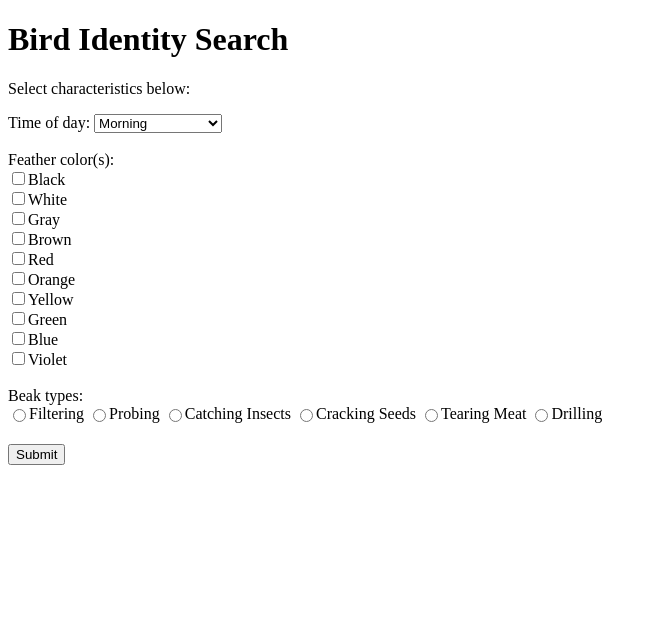
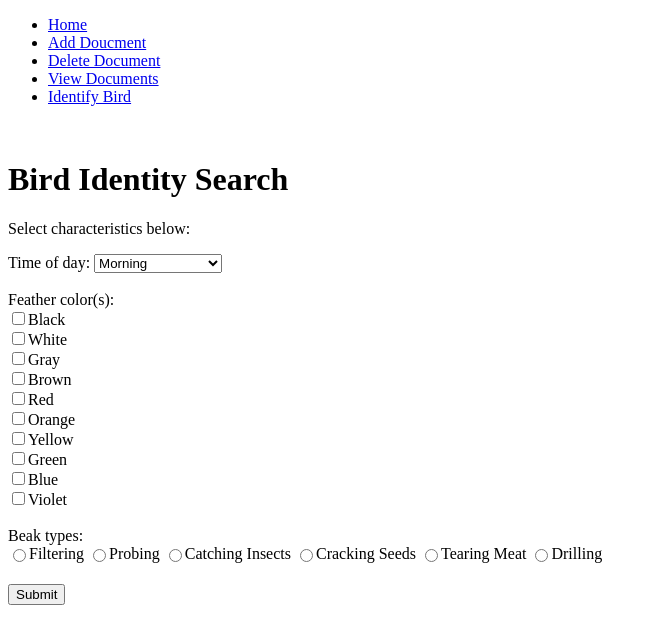
Before and after one commit to ChristianAlameda/BirdWatchers, a Flask app: page /identify in a window 1280 px wide. Shown: the top 644 px of the page, without its empty margins (0-657 px from the left). Run offline with Flask 3, Linux system fonts and the light colour scheme.

Commit message:
made buttons to move to whatever path we want

```diff
--- a/templates/add.html
+++ b/templates/add.html
@@ -57,6 +57,7 @@
             <li><a href="/add">Add Doucment</a></li>
             <li><a href="/rem">Delete Document</a></li>
             <li><a href="/view">View Documents</a></li>
+            <li><a href="/identify">Identify Bird</a></li>
         </ul><br>
         <h1  style="text-align:center">Add Doucment</h1><br>
         <button onclick="addForm()">Add Form</button>
--- a/templates/home.html
+++ b/templates/home.html
@@ -11,6 +11,8 @@
             <li><a href="/add">Add Doucment</a></li>
             <li><a href="/rem">Delete Document</a></li>
             <li><a href="/view">View Documents</a></li>
+            <li><a href="/identify">Identify Bird</a></li>
+
         </ul><br>
         <h1  style="text-align:center">HOMEPAGE</h1><br>
     </body>
--- a/templates/identify.html
+++ b/templates/identify.html
@@ -20,6 +20,14 @@
 </style>
 </head>
 <body>
+    <ul>
+        <li><a class="current" href="/">Home</a></li>
+        <li><a href="/add">Add Doucment</a></li>
+        <li><a href="/rem">Delete Document</a></li>
+        <li><a href="/view">View Documents</a></li>
+        <li><a href="/identify">Identify Bird</a></li>
+
+    </ul><br>
 
     <h1>Bird Identity Search</h1>
 
--- a/templates/rem.html
+++ b/templates/rem.html
@@ -11,6 +11,8 @@
             <li><a href="/add">Add Doucment</a></li>
             <li><a href="/rem">Delete Document</a></li>
             <li><a href="/view">View Documents</a></li>
+            <li><a href="/identify">Identify Bird</a></li>
+
         </ul><br>
         <h1  style="text-align:center">Remove Document</h1><br>
         <form action="rem/newDeletedDocument" style="background-color:white; display:inline-block" method="POST">
--- a/templates/view.html
+++ b/templates/view.html
@@ -11,6 +11,8 @@
             <li><a href="/add">Add Doucment</a></li>
             <li><a href="/rem">Delete Document</a></li>
             <li><a href="/view">View Documents</a></li>
+            <li><a href="/identify">Identify Bird</a></li>
+
         </ul><br>
         <h1  style="text-align:center">View Documents</h1><br>
         all posts: {{all_posts}}<br>
```
Also changed, not shown: templates/som.html (+8 -0 lines).
